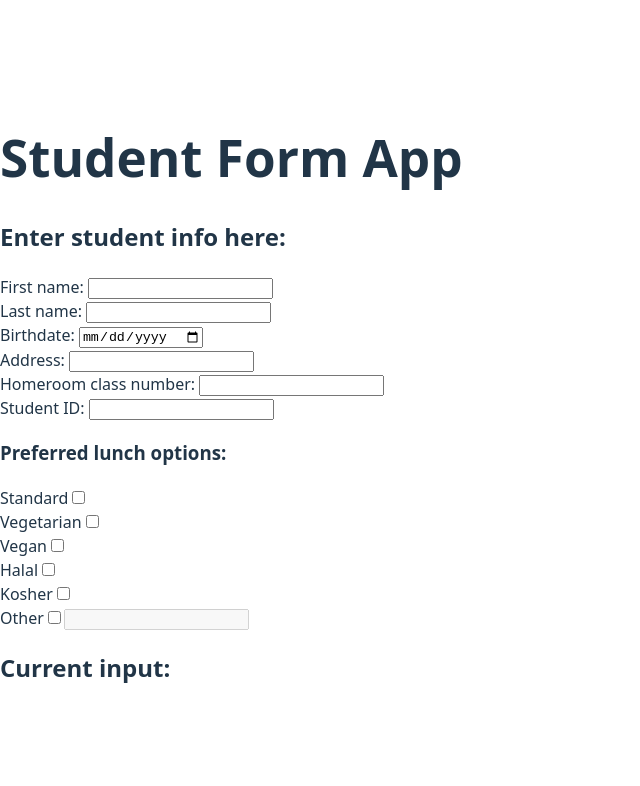
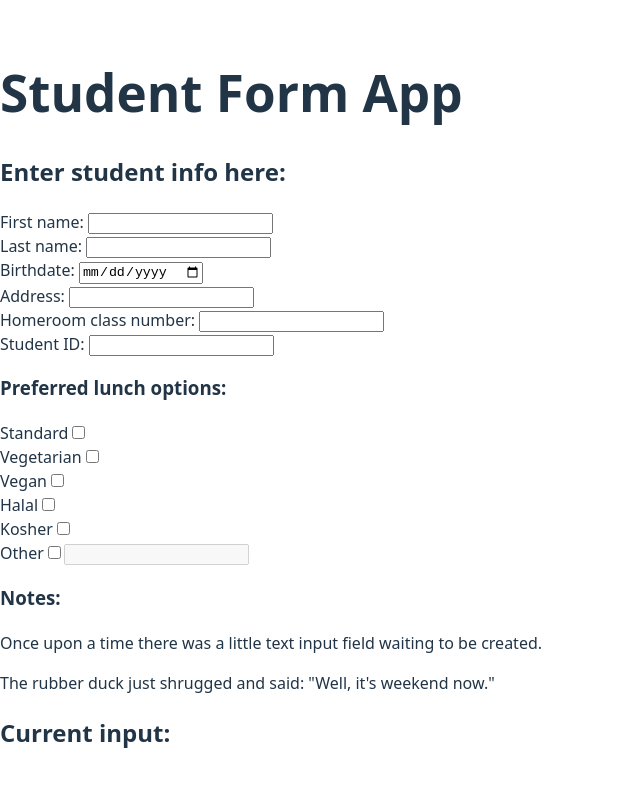
Before and after one commit to MaPankow/student_form, a React (Vite) app: page / in a window 1280 px wide. Shown: the top 786 px of the page, without its empty margins (0-640 px from the left). Built offline with nearby package versions, Linux system fonts and the light colour scheme.

Commit message:
set up structure for an uncontrolled component

```diff
--- a/src/components/StudentForm/StudentForm.jsx
+++ b/src/components/StudentForm/StudentForm.jsx
@@ -1,4 +1,5 @@
 import { useState } from "react";
+import StudentNotes from "../StudentNotes/StudentNotes";
 
 function StudentForm() {
     // variables for the State of the input fields
@@ -125,7 +126,11 @@ function StudentForm() {
                                 />
                             </div>
                     </div>
+                    <div className="notes">
+                        <h3>Notes: </h3>
+                        <StudentNotes />
 
+                    </div>
                 </form>
             </div>
 
--- /dev/null
+++ b/src/components/StudentNotes/StudentNotes.jsx
@@ -0,0 +1,9 @@
+export default function StudentNotes() {
+
+    return (
+        <div>
+            <p>Once upon a time there was a little text input field waiting to be created.</p>
+            <p>The rubber duck just shrugged and said: "Well, it's weekend now."</p>
+        </div>
+    )
+}
```
Also changed, not shown: 1 other file (tests, documents, lock files or other folders).
